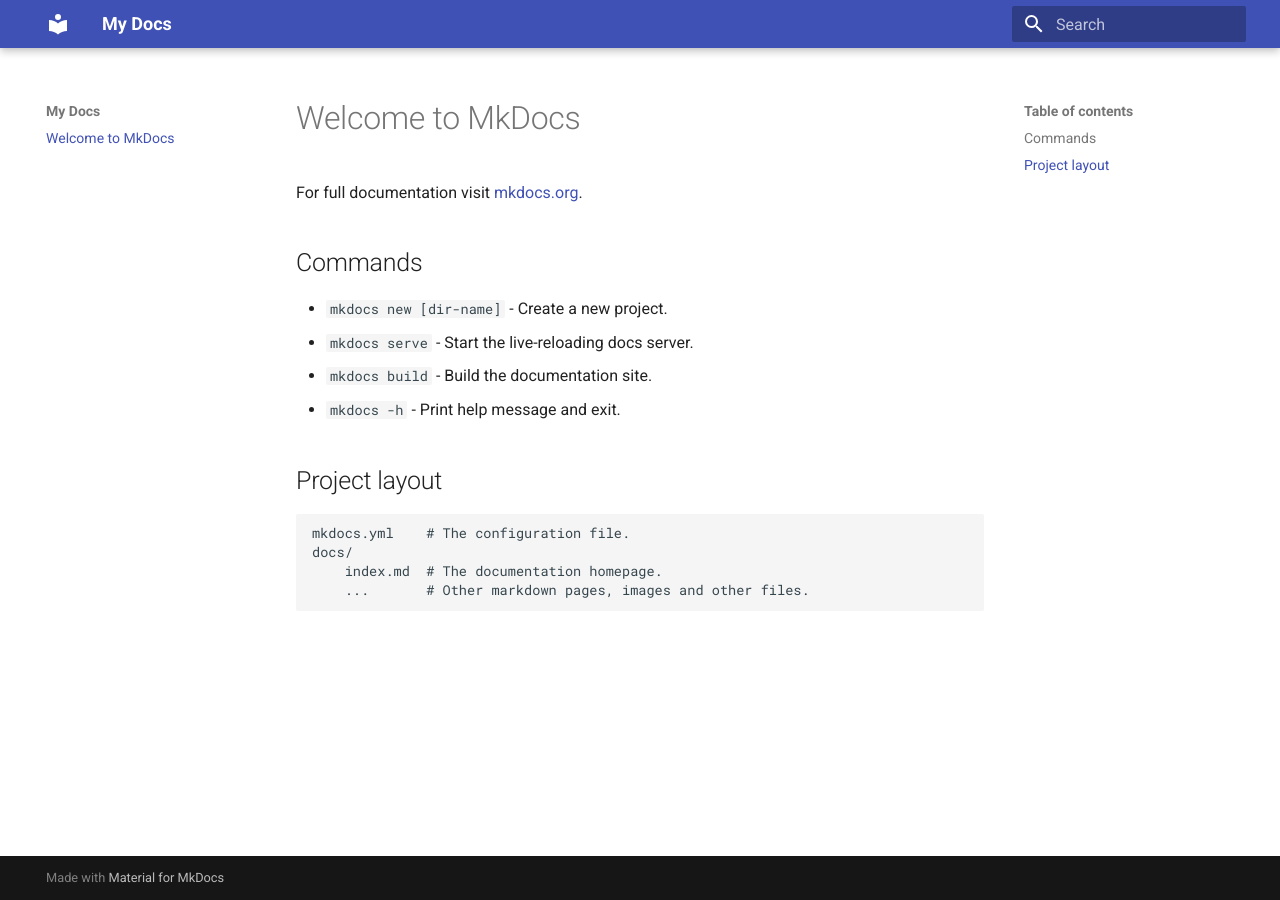
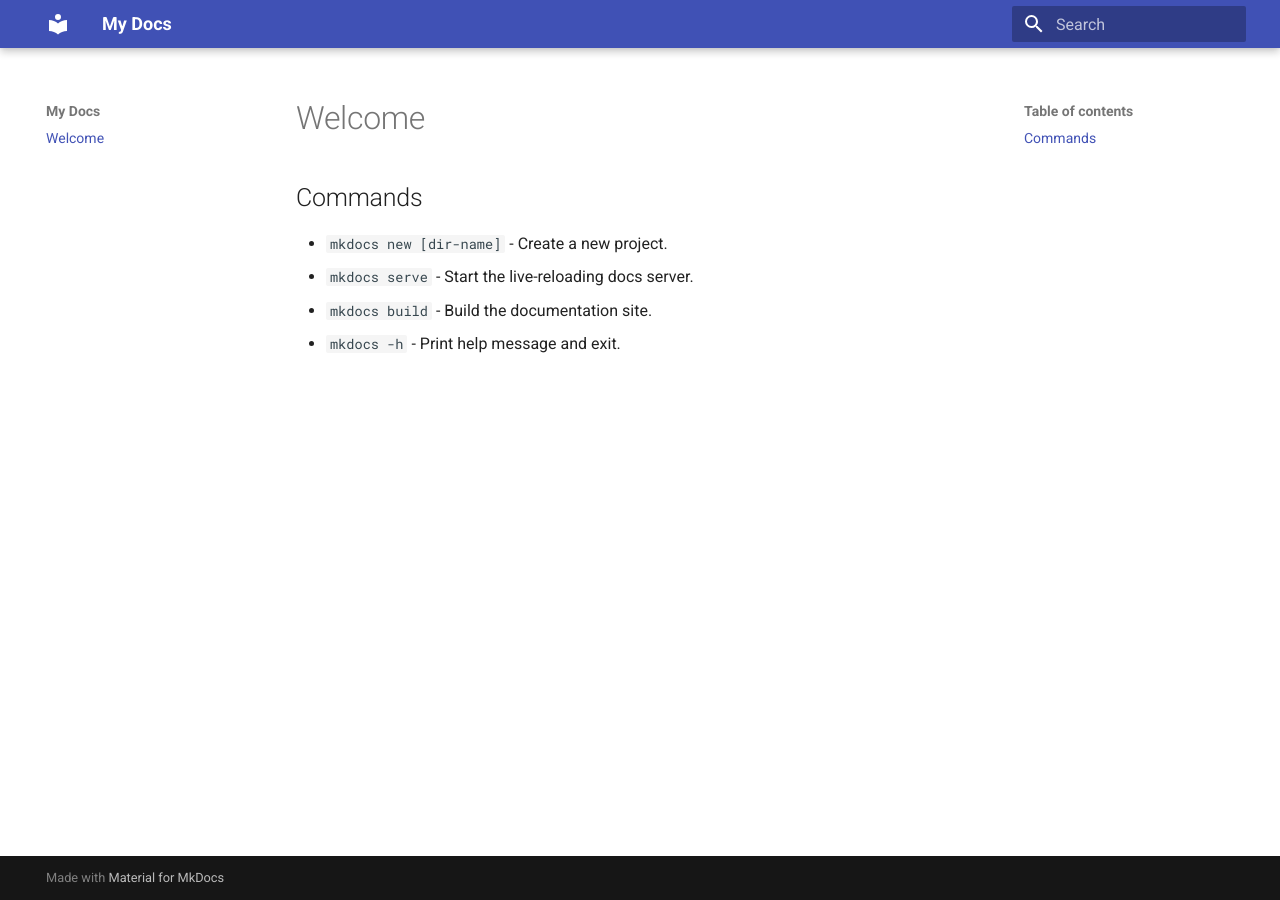
Before and after one commit to SheepMaySafelyGraze/site, an MkDocs documentation site: the page built from docs/index.md, in a window 1280 px wide. Built offline with MkDocs 1.6.1 and Material for MkDocs 9.7.7, drawn with Linux system fonts in a browser that asks for light colours.

Commit message:
Update index.md

```diff
--- a/docs/index.md
+++ b/docs/index.md
@@ -1,6 +1,4 @@
-# Welcome to MkDocs
-
-For full documentation visit [mkdocs.org](https://www.mkdocs.org).
+# Welcome
 
 ## Commands
 
@@ -8,10 +6,3 @@ For full documentation visit [mkdocs.org](https://www.mkdocs.org).
 * `mkdocs serve` - Start the live-reloading docs server.
 * `mkdocs build` - Build the documentation site.
 * `mkdocs -h` - Print help message and exit.
-
-## Project layout
-
-    mkdocs.yml    # The configuration file.
-    docs/
-        index.md  # The documentation homepage.
-        ...       # Other markdown pages, images and other files.
```
